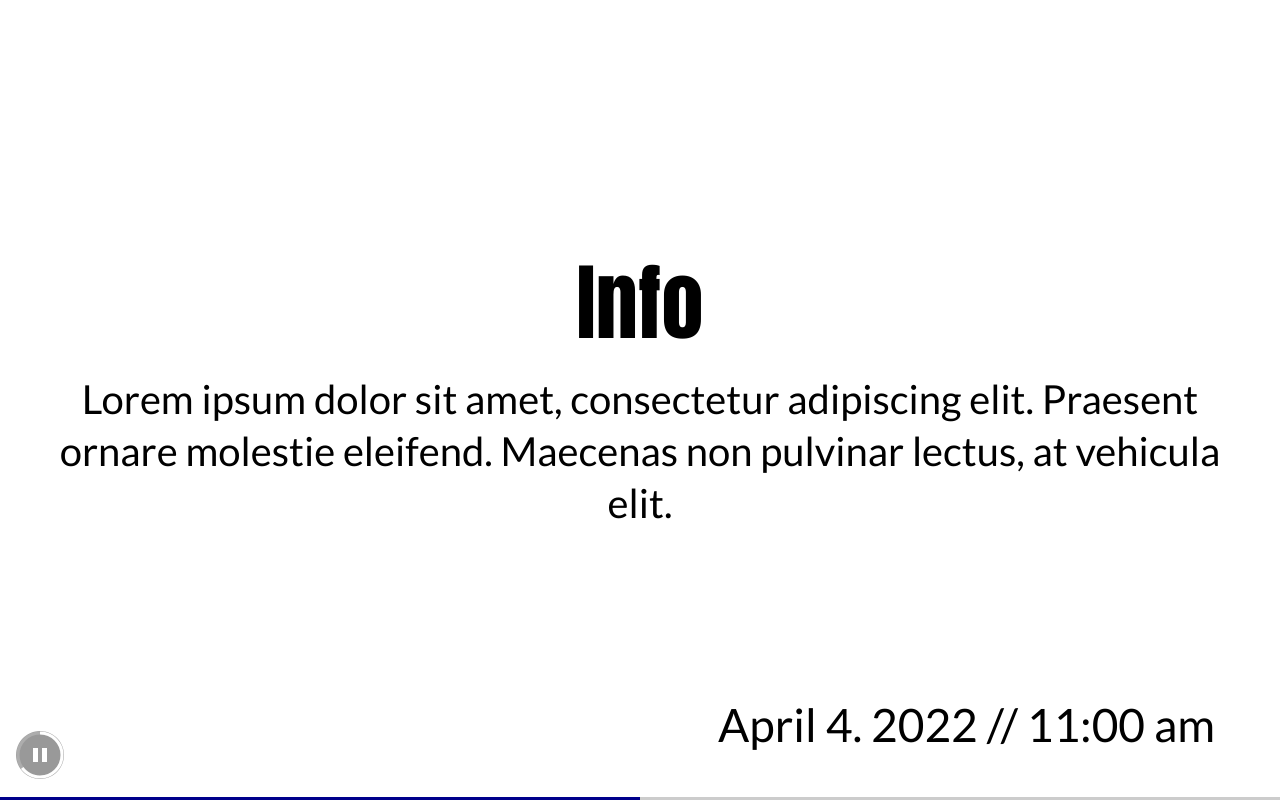
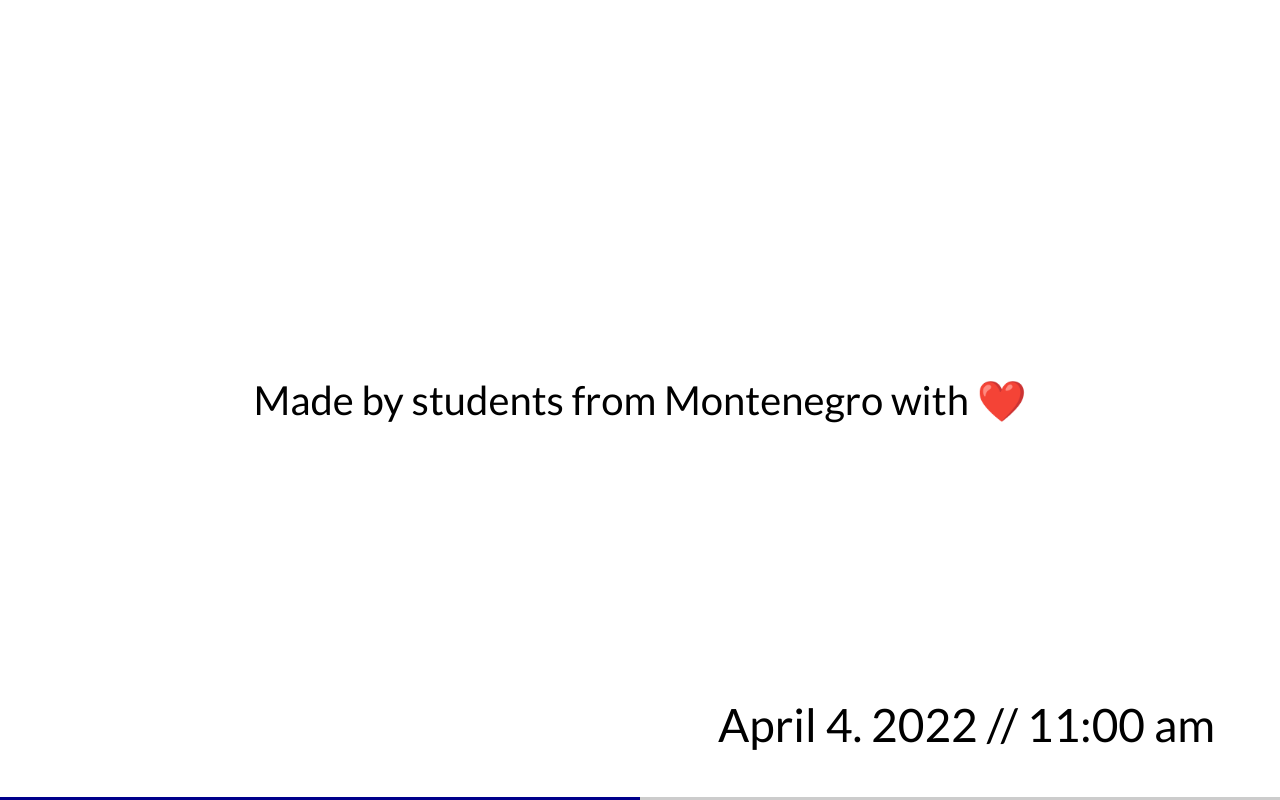
Before and after one commit to pointerboy/tradium_tv, a Flask app: page / in a window 1280 px wide. Run offline with Flask 2, Linux system fonts and the light colour scheme; data comes from the database, SQL or seed files in the repository; some libraries are stand-ins or nearby versions; some web fonts are replaced.

Commit message:
Removed default reveal.js play button

```diff
--- /dev/null
+++ b/webapp/static/css/custom_reveal.css
@@ -0,0 +1 @@
+.playback { display: none; } /* removes the play button */
--- a/webapp/templates/index.html
+++ b/webapp/templates/index.html
@@ -11,6 +11,10 @@
 		<link rel="stylesheet" href={{ url_for('static', filename='dist/reset.css') }}>
 		<link rel="stylesheet" href={{ url_for('static', filename='dist/reveal.css') }}>
 		<link rel="stylesheet" href={{ url_for('static', filename='dist/simple.css') }} id="theme">
+		<link rel="stylesheet" href={{ url_for('static', filename='css/custom_reveal.css')}}>
+		<style>
+			.playback { display: none; }
+		</style>
 	</head>
 
 	<body>
@@ -22,10 +26,7 @@
 				</section>
 
 				<section>
-					<h2>Info</h2>
-					<p>
-						Lorem ipsum dolor sit amet, consectetur adipiscing elit. Praesent ornare molestie eleifend. Maecenas non pulvinar lectus, at vehicula elit.
-					</p>
+					<p>Made by students from Montenegro with ❤️</p>
 				</section>
 
 				{% for slide in slides %}
```
